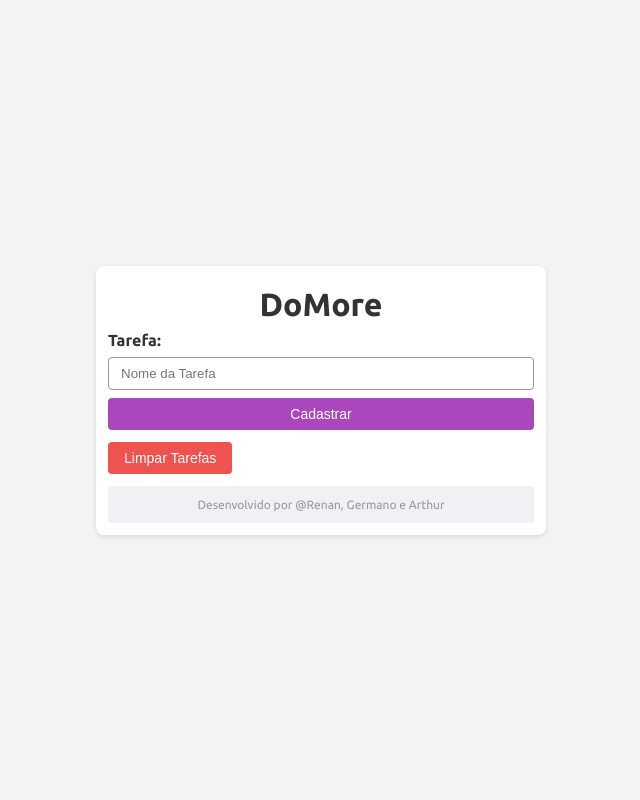
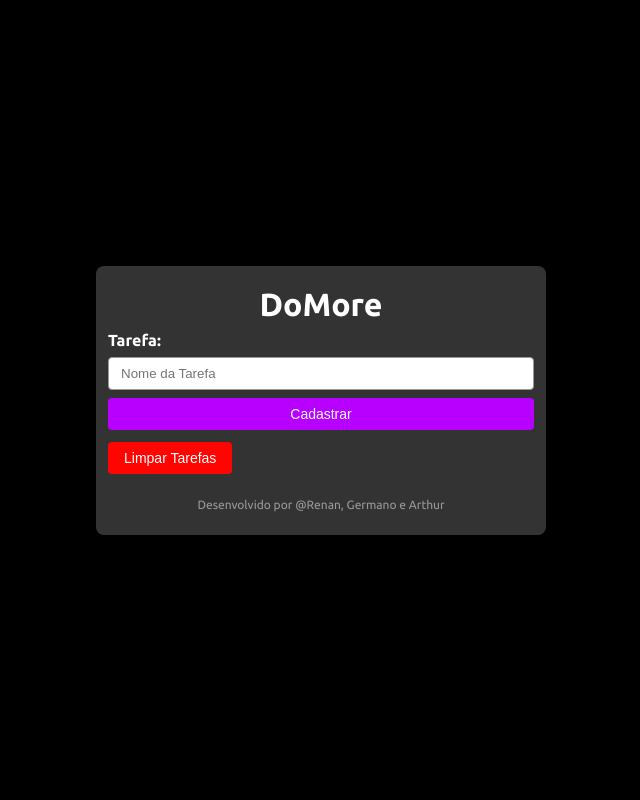
Before and after one commit to Reffex/Projeto-PHP, a PHP site: page / in a window 1280 px wide. Shown: the whole page, without its empty margins (319-959 px from the left). Run offline with PHP 8.4, Linux system fonts and the light colour scheme.

Commit message:
Update style.css

```diff
--- a/style.css
+++ b/style.css
@@ -1,13 +1,13 @@
 :root {
-    --primary-color: #AB47BC;
-    --primary-color-hover: #CE93D8;
-    --secondary-color: #4DB6AC;
-    --secondary-color-hover: #80CBC4;
-    --danger-color: #EF5350;
-    --danger-color-hover: #EF9A9A;
-    --text-color: #333;
-    --background-color: #f3f3f5;
-    --container-bg: #fff;
+    --primary-color: #b700ff;
+    --primary-color-hover: #c942ff;
+    --secondary-color: #fff;
+    --secondary-color-hover: #fff;
+    --danger-color: #ff0400;
+    --danger-color-hover: #ff4946;
+    --text-color: #fff;
+    --background-color: #000000;
+    --container-bg: #333;
 }
 
 * {
@@ -105,7 +105,7 @@ body {
     margin: 4px 0;
     border-radius: 4px;
     background: var(--secondary-color);
-    color: #fff;
+    color: #333;
     font-size: 14px;
     transition: background 0.3s;
 }
@@ -129,7 +129,7 @@ body {
 }
 
 .footer {
-    background: #f0f0f5;
+    background: #333;
     border-radius: 4px;
     padding: 12px;
     margin-top: 12px;
```
